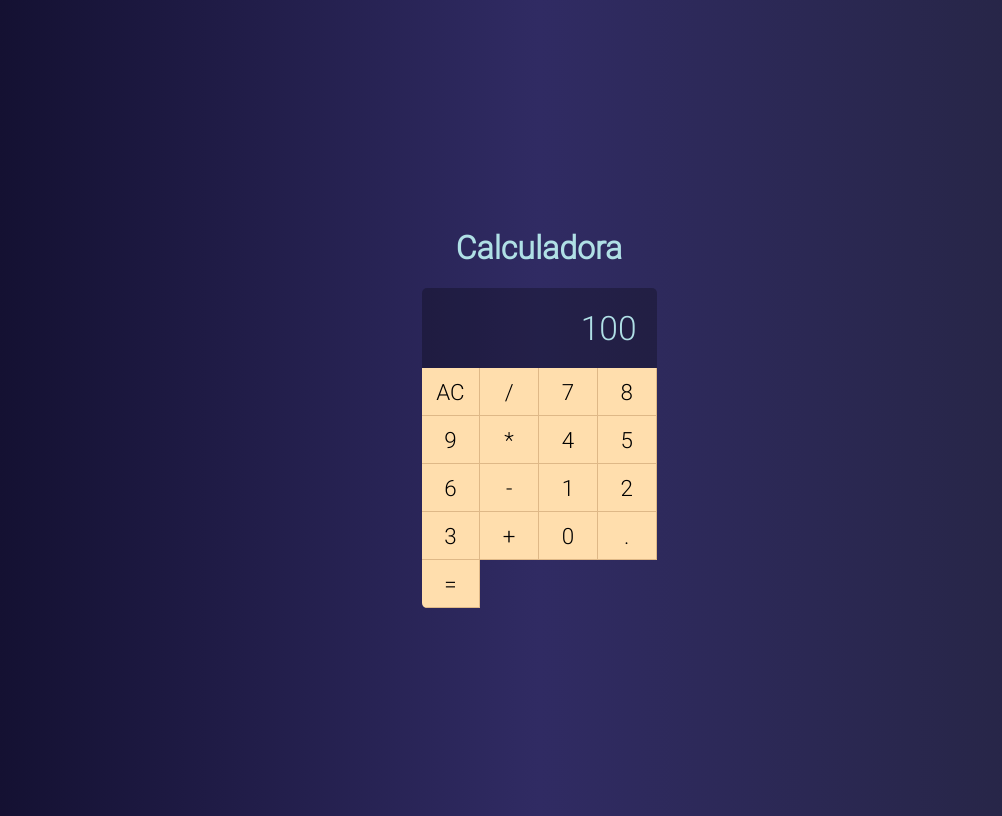
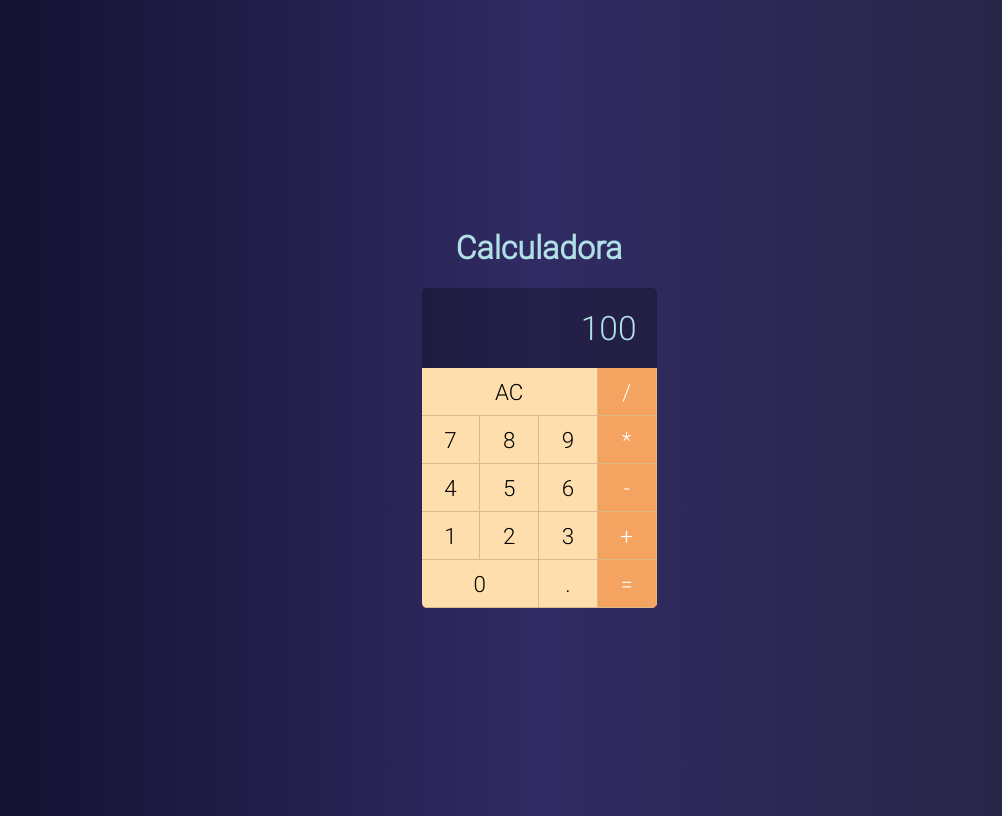
Before and after one commit to MarianaSiano/projetos, a React (Create React App) app in the folder calculadora/: page / in a window 1280 px wide. Shown: the whole page, without its empty margins (101-1103 px from the left). Built offline with nearby package versions, Linux system fonts and the light colour scheme.

Commit message:
Botoes terminados

```diff
--- a/calculadora/src/components/Button.css
+++ b/calculadora/src/components/Button.css
@@ -11,3 +11,24 @@
     border-bottom: var(--border-button);
     outline: none;
 }
+
+.button:active {
+    background-color: #DEB887;
+}
+
+.button.double {
+    grid-column: span 2;
+}
+
+.button.triple {
+    grid-column: span 3;
+}
+
+.button.operation {
+    background-color: #F4A460;
+    color: #FFF;
+}
+
+.button.operation:active{
+    background-color: #BC8F8FCC;
+}
--- a/calculadora/src/components/Button.jsx
+++ b/calculadora/src/components/Button.jsx
@@ -5,4 +5,11 @@
 import './Button.css'
 
 export default props =>
-    <button className="button">{props.label}</button>
+    <button onClick={e => props.click && props.click(props.label)} className={`
+        button
+        ${props.operation ? 'operation' : ''}
+        ${props.double ? 'double' : ''}
+        ${props.triple ? 'triple' : ''}
+    `}>
+        {props.label}
+    </button>
--- a/calculadora/src/main/Calculator.jsx
+++ b/calculadora/src/main/Calculator.jsx
@@ -9,28 +9,43 @@
 import Display from "../components/Display";
 
 export default class Calculator extends Component {
+    clearMemory() {
+        console.log('Limpar ')
+    }
+
+    setOperation(operation) {
+        console.log(operation)
+    }
+
+    addDigit(n) {
+        console.log(n)
+    }
+
     render() {
+        const addDigit = n => this.addDigit(n)
+        const setOperation = op => this.setOperation(op)
+
         return (
             <div className="calculator">
                 <Display value={100} />
 
-                <Button label="AC"/>
-                <Button label="/"/>
-                <Button label="7"/>
-                <Button label="8"/>
-                <Button label="9"/>
-                <Button label="*"/>
-                <Button label="4"/>
-                <Button label="5"/>
-                <Button label="6"/>
-                <Button label="-"/>
-                <Button label="1"/>
-                <Button label="2"/>
-                <Button label="3"/>
-                <Button label="+"/>
-                <Button label="0"/>
-                <Button label="."/>
-                <Button label="="/>
+                <Button label="AC" click={() => this.clearMemory} triple />
+                <Button label="/" click={setOperation} operation />
+                <Button label="7" click={addDigit} />
+                <Button label="8" click={addDigit} />
+                <Button label="9" click={addDigit} />
+                <Button label="*" click={setOperation} operation />
+                <Button label="4" click={addDigit} />
+                <Button label="5" click={addDigit} />
+                <Button label="6" click={addDigit} />
+                <Button label="-" click={setOperation} operation />
+                <Button label="1" click={addDigit} />
+                <Button label="2" click={addDigit} />
+                <Button label="3" click={addDigit}/>
+                <Button label="+" click={setOperation} operation />
+                <Button label="0" click={addDigit} double />
+                <Button label="." click={addDigit} />
+                <Button label="=" click={setOperation} operation />
             </div>
         )
     }
```
